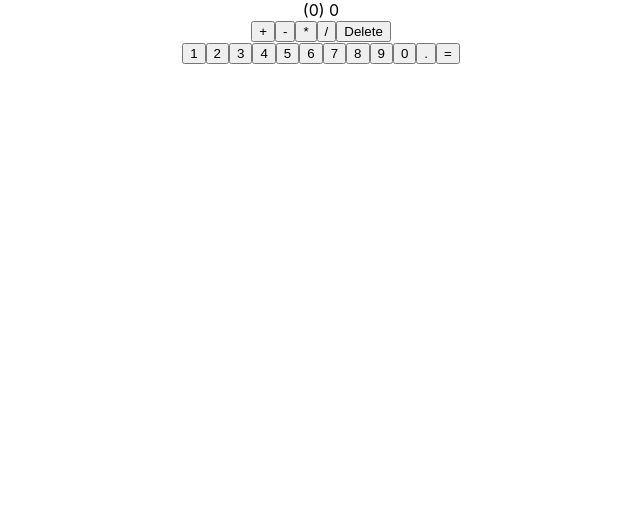
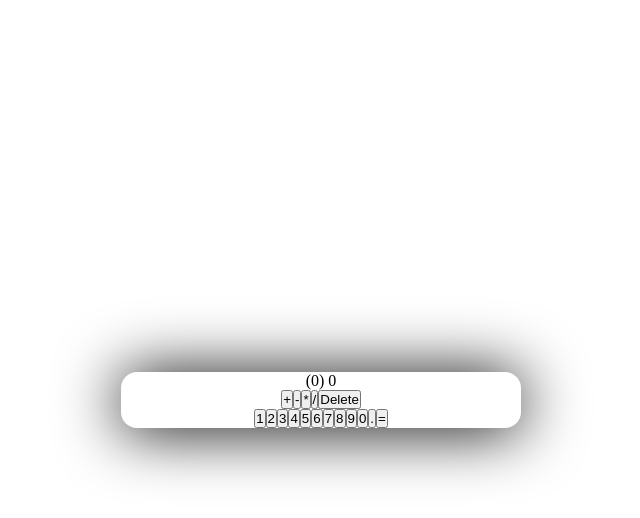
Before and after one commit to gsierra22/react-calculator, a React (Create React App) app: page / in a window 1280 px wide. Shown: the top 518 px of the page, without its empty margins (319-959 px from the left). Built offline with nearby package versions, Linux system fonts and the light colour scheme.

Commit message:
simple stylings

```diff
--- a/src/index.css
+++ b/src/index.css
@@ -1,13 +1,32 @@
-body {
-  margin: 0;
-  font-family: -apple-system, BlinkMacSystemFont, 'Segoe UI', 'Roboto', 'Oxygen',
-    'Ubuntu', 'Cantarell', 'Fira Sans', 'Droid Sans', 'Helvetica Neue',
-    sans-serif;
-  -webkit-font-smoothing: antialiased;
-  -moz-osx-font-smoothing: grayscale;
+:root {
+  --primary: pink;
+  --secondary: red;
+  --dark: black;
+  --light: white;
 }
 
-code {
-  font-family: source-code-pro, Menlo, Monaco, Consolas, 'Courier New',
-    monospace;
+* {
+  margin: 0;
+  padding: 0;
+  box-sizing: border-box;
 }
+
+body {
+  background-color: var(--light);
+}
+
+.App {
+  display: flex;
+  min-height: 100vh;
+  align-items: center;
+  justify-content: center;
+}
+
+.calculator {
+  width: 100%;
+  max-width: 400px;
+  background-color: white;
+  border-radius: 16px;
+  overflow: hidden;
+  box-shadow: 0px 2px 64px;
+}
```
